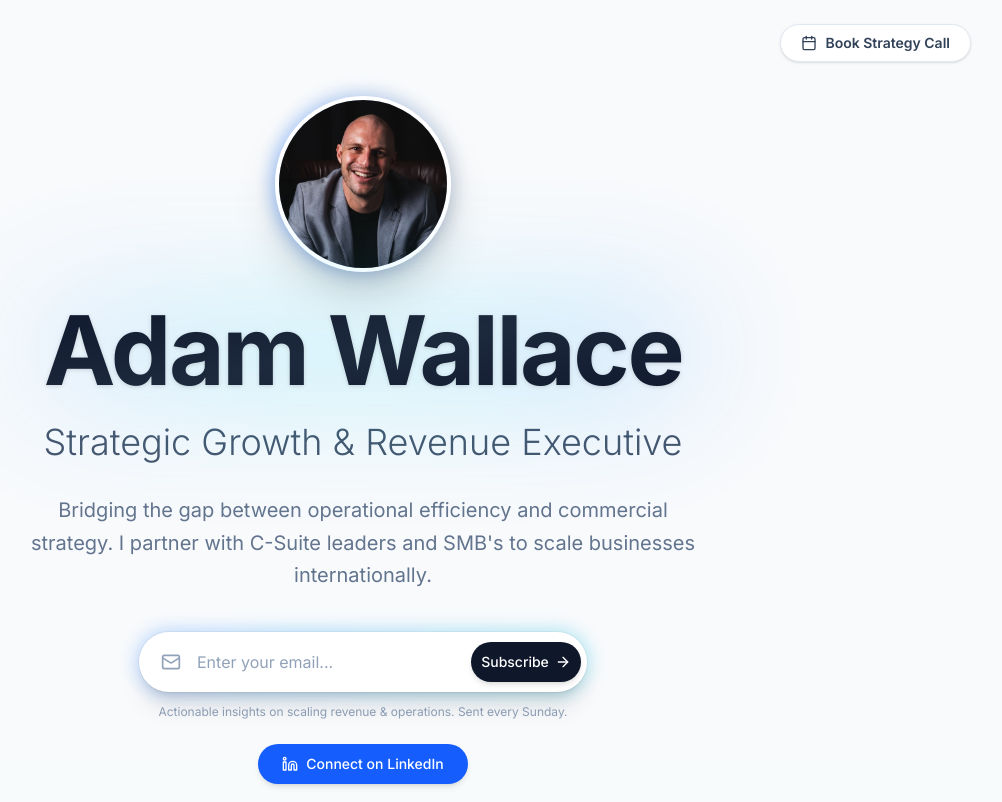
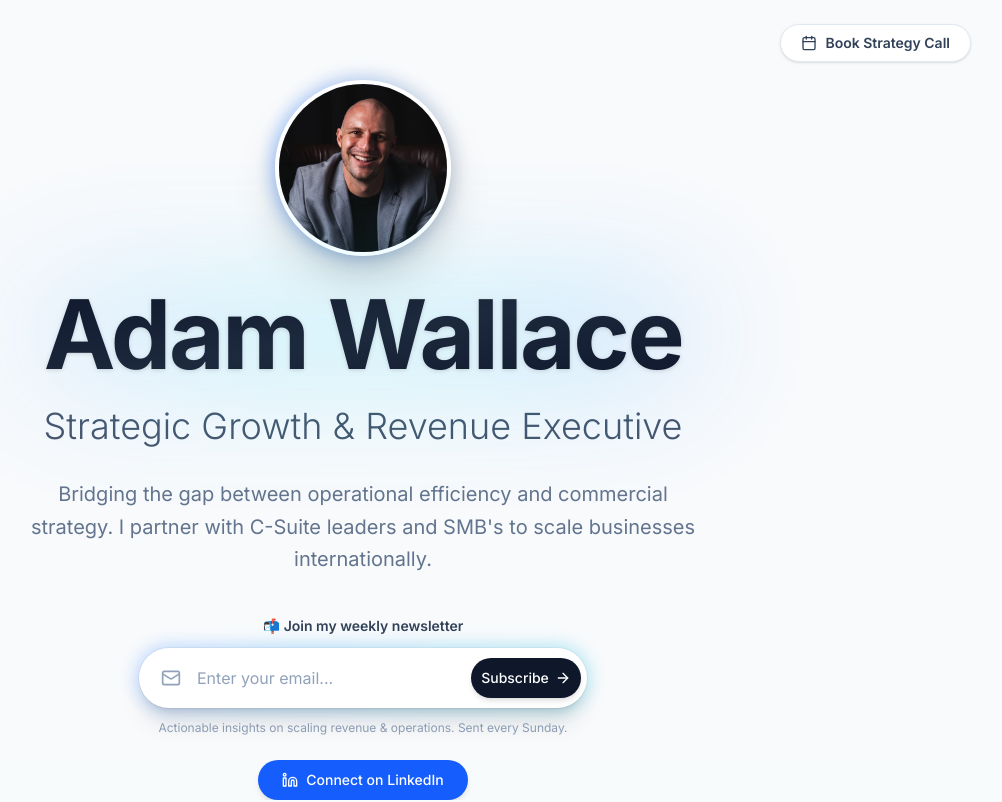
Before and after one commit to AJ-434/adam-wallace-portfolio, a React (Vite) app: page / in a window 1280 px wide. Shown: the top 802 px of the page, without its empty margins (277-1279 px from the left). Built offline with nearby package versions, Linux system fonts and the light colour scheme; a web font is replaced by a local one.

Commit message:
Add newsletter header for clarity

```diff
--- a/components/Hero.tsx
+++ b/components/Hero.tsx
@@ -50,6 +50,9 @@ const Hero: React.FC = () => {
 
         {/* Integrated Newsletter Form - Connected to Kit (Form 8819282) */}
         <div className="w-full max-w-md animate-fade-in opacity-0 mb-6" style={{ animationDelay: '0.4s' }}>
+          <p className="text-sm font-semibold text-slate-700 mb-3">
+            📬 Join my weekly newsletter
+          </p>
           <form
             method="post"
             action="https://app.kit.com/forms/8819282/subscriptions"
```
